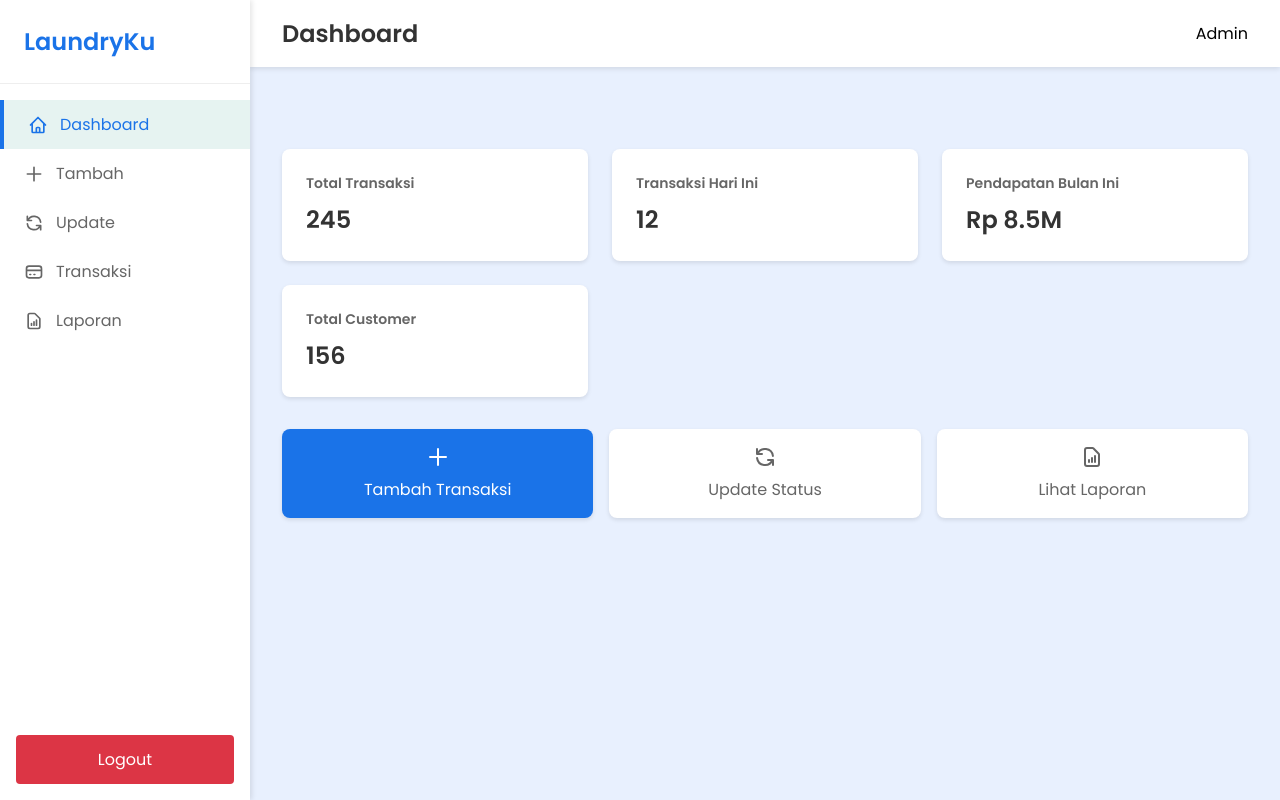
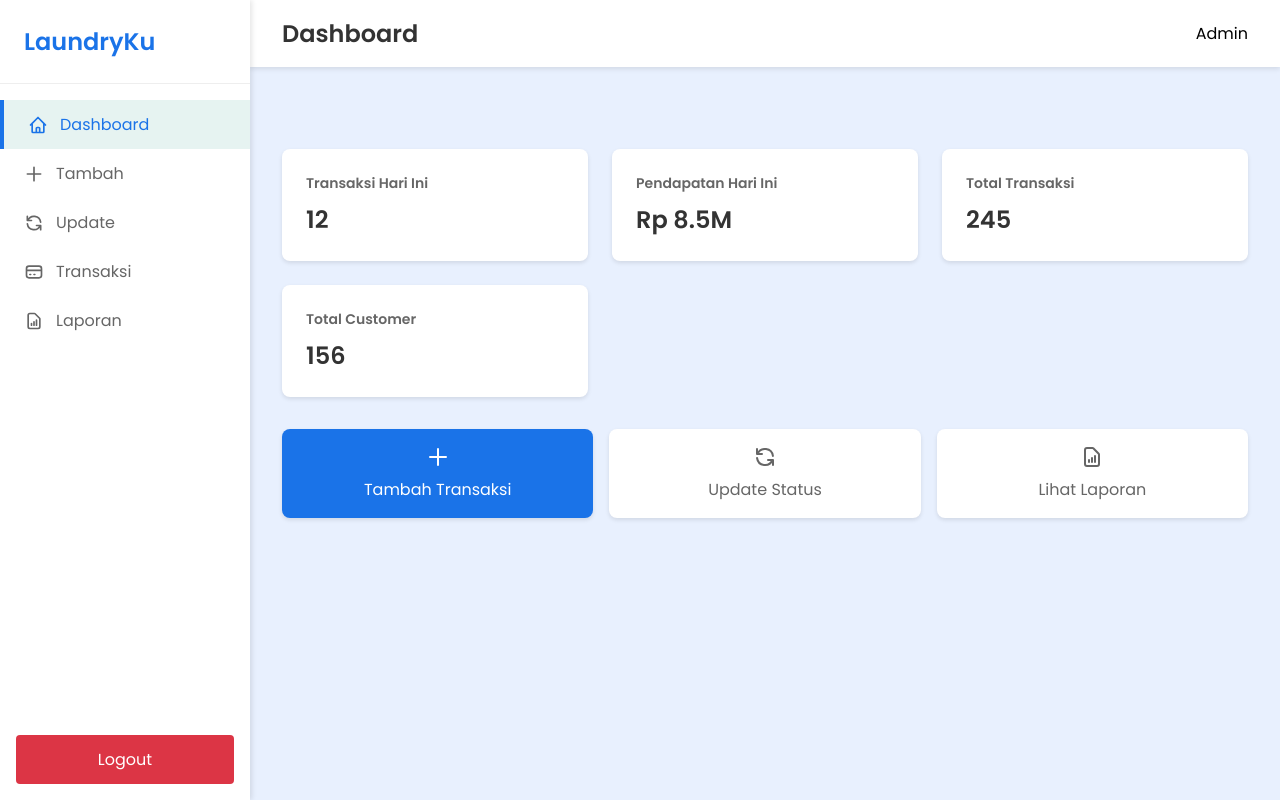
Before and after one commit to Marcellino0/TubesManpro, a Flask app: page /dashboard in a window 1280 px wide. Run offline with Flask 3, Linux system fonts and the light colour scheme.

Commit message:
Ubah urutan kotak di dashboard

```diff
--- a/templates/dashboard.html
+++ b/templates/dashboard.html
@@ -253,16 +253,16 @@
         <div class="dashboard-content">
             <div class="stats-grid">
                 <div class="stat-card">
-                    <h3>Total Transaksi</h3>
-                    <div class="number">245</div>
-                </div>
-                <div class="stat-card">
                     <h3>Transaksi Hari Ini</h3>
                     <div class="number">12</div>
                 </div>
                 <div class="stat-card">
-                    <h3>Pendapatan Bulan Ini</h3>
+                    <h3>Pendapatan Hari Ini</h3>
                     <div class="number">Rp 8.5M</div>
+                </div>
+                <div class="stat-card">
+                    <h3>Total Transaksi</h3>
+                    <div class="number">245</div>
                 </div>
                 <div class="stat-card">
                     <h3>Total Customer</h3>
```
